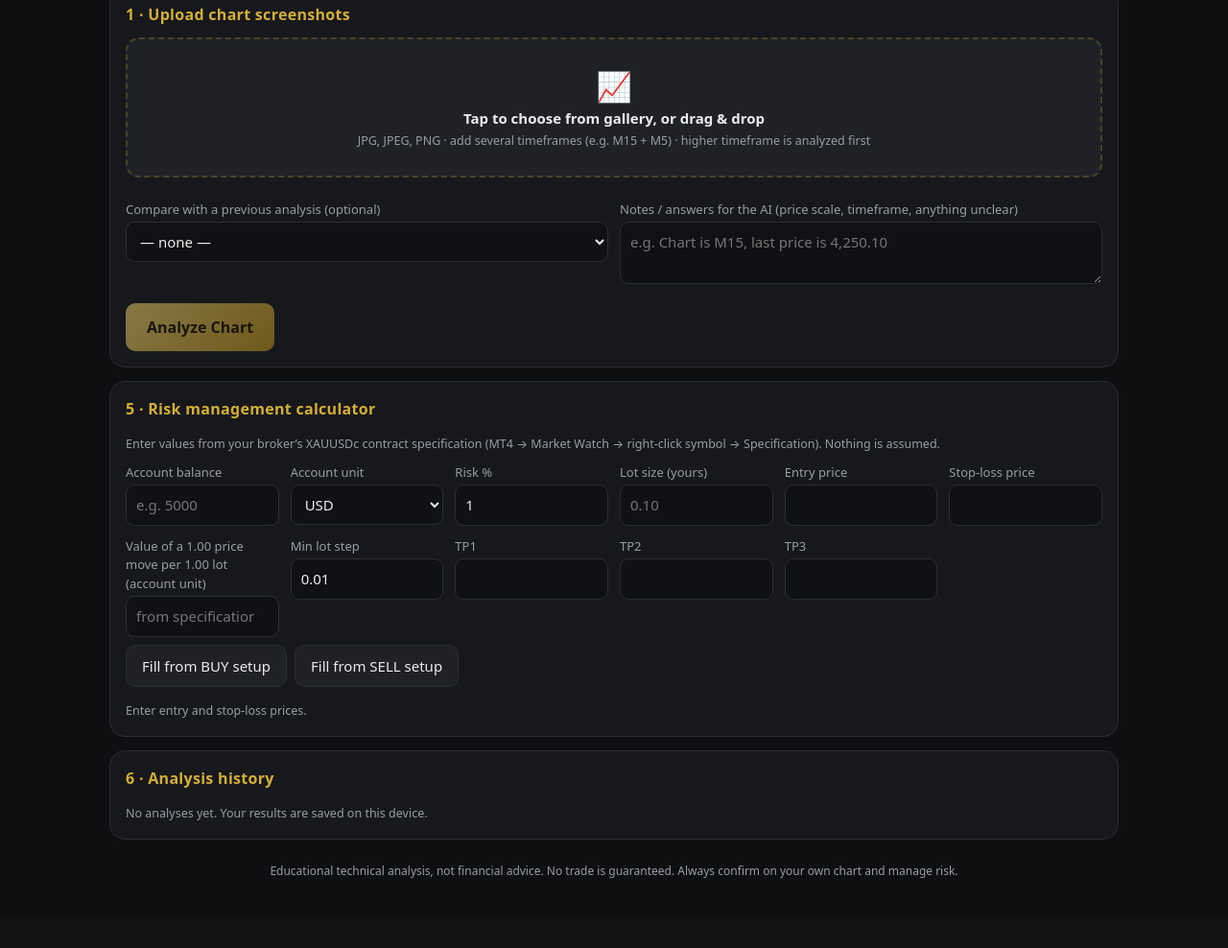
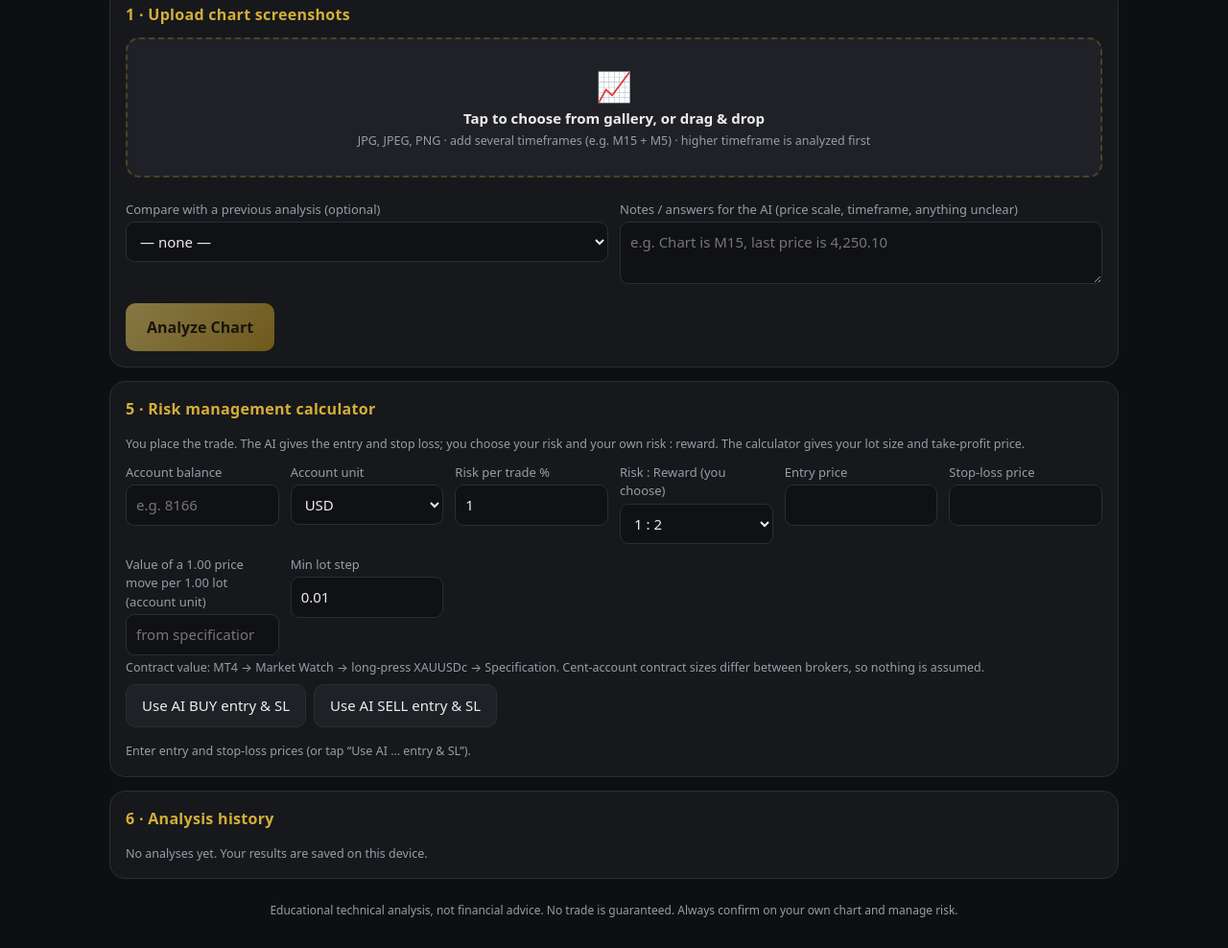
Before and after one commit to ibrahimthahuseen-sys/xauusdchart-analyzer, a plain HTML site: page index.html in a window 1280 px wide. Shown: the part 275-1263 px from the top of the page at 96% size. Before the commit the page ends 1230 px from the top, so only its background shows below. Drawn offline with Linux system fonts and the light colour scheme.

Commit message:
Risk calculator: user-selected risk:reward, auto lot size and TP
Co-Authored-By: Claude Sonnet 5.5 <noreply@anthropic.com>
Claude-Session: https://claude.ai/code/session_01NN3gJdexThdePLtd7rHF5W

```diff
--- a/index.html
+++ b/index.html
@@ -64,18 +64,19 @@ label{font-size:13px;color:var(--mut);display:block;margin-bottom:3px}
 <div id="result"></div>
 
 <section class="card"><h2>5 · Risk management calculator</h2>
-<small>Enter values from your broker’s XAUUSDc contract specification (MT4 → Market Watch → right-click symbol → Specification). Nothing is assumed.</small>
+<small>You place the trade. The AI gives the entry and stop loss; you choose your risk and your own risk : reward. The calculator gives your lot size and take-profit price.</small>
 <div class="grid g4" style="margin-top:10px">
-<div><label>Account balance</label><input id="c_bal" type="number" step="any" placeholder="e.g. 5000"></div>
+<div><label>Account balance</label><input id="c_bal" type="number" step="any" inputmode="decimal" placeholder="e.g. 8166"></div>
 <div><label>Account unit</label><select id="c_cur"><option>USD</option><option>USC (cents)</option></select></div>
-<div><label>Risk %</label><input id="c_risk" type="number" step="any" value="1"></div>
-<div><label>Lot size (yours)</label><input id="c_lot" type="number" step="any" placeholder="0.10"></div>
-<div><label>Entry price</label><input id="c_entry" type="number" step="any"></div>
-<div><label>Stop-loss price</label><input id="c_sl" type="number" step="any"></div>
-<div><label>Value of a 1.00 price move per 1.00 lot (account unit)</label><input id="c_val" type="number" step="any" placeholder="from specification"></div>
-<div><label>Min lot step</label><input id="c_step" type="number" step="any" value="0.01"></div>
-<div><label>TP1</label><input id="c_tp1" type="number" step="any"></div><div><label>TP2</label><input id="c_tp2" type="number" step="any"></div><div><label>TP3</label><input id="c_tp3" type="number" step="any"></div></div>
-<div class="row"><button id="useB">Fill from BUY setup</button><button id="useS">Fill from SELL setup</button></div>
+<div><label>Risk per trade %</label><input id="c_risk" type="number" step="any" inputmode="decimal" value="1"></div>
+<div><label>Risk : Reward (you choose)</label><select id="c_rr"><option value="1">1 : 1</option><option value="1.5">1 : 1.5</option><option value="2" selected>1 : 2</option><option value="3">1 : 3</option><option value="4">1 : 4</option><option value="5">1 : 5</option><option value="custom">Custom…</option></select></div>
+<div id="c_rrc_w" class="hide"><label>Custom reward (1 : ?)</label><input id="c_rrc" type="number" step="any" inputmode="decimal" placeholder="e.g. 2.5"></div>
+<div><label>Entry price</label><input id="c_entry" type="number" step="any" inputmode="decimal"></div>
+<div><label>Stop-loss price</label><input id="c_sl" type="number" step="any" inputmode="decimal"></div>
+<div><label>Value of a 1.00 price move per 1.00 lot (account unit)</label><input id="c_val" type="number" step="any" inputmode="decimal" placeholder="from specification"></div>
+<div><label>Min lot step</label><input id="c_step" type="number" step="any" inputmode="decimal" value="0.01"></div></div>
+<small>Contract value: MT4 → Market Watch → long-press XAUUSDc → Specification. Cent-account contract sizes differ between brokers, so nothing is assumed.</small>
+<div class="row"><button id="useB">Use AI BUY entry &amp; SL</button><button id="useS">Use AI SELL entry &amp; SL</button></div>
 <div id="calc" style="margin-top:12px"></div></section>
 
 <section class="card"><h2>6 · Analysis history</h2><div id="hist"></div>
@@ -236,26 +237,36 @@ async function buildAnno(d){
 }
 
 // ---------- calculator ----------
-function fillCalc(s){if(!s||!s.valid){$('calc').innerHTML='<span class="warn">No valid setup of that type in the latest analysis.</span>';return}
- $('c_entry').value=((s.entry_from+s.entry_to)/2).toFixed(2);$('c_sl').value=s.sl;['1','2','3'].forEach((n,i)=>$('c_tp'+n).value=s.tp?.[i]??'');calc()}
-$('useB').onclick=()=>fillCalc(last?.buy);$('useS').onclick=()=>fillCalc(last?.sell);
-const CI=['c_bal','c_cur','c_risk','c_lot','c_entry','c_sl','c_val','c_step','c_tp1','c_tp2','c_tp3'];
-try{const s=JSON.parse(localStorage.getItem('gcai_calc')||'{}');['c_bal','c_cur','c_risk','c_val','c_step'].forEach(k=>{if(s[k]!=null)$(k).value=s[k]})}catch(e){}
-CI.forEach(k=>$(k).addEventListener('input',()=>{try{const o={};['c_bal','c_cur','c_risk','c_val','c_step'].forEach(x=>o[x]=$(x).value);localStorage.setItem('gcai_calc',JSON.stringify(o))}catch(e){}calc()}));
-function calc(){const bal=num($('c_bal').value),rp=num($('c_risk').value),lot=num($('c_lot').value),e=num($('c_entry').value),sl=num($('c_sl').value),val=num($('c_val').value),st=num($('c_step').value)||.01;const u=$('c_cur').value.startsWith('USC')?'USC':'USD';
- if(e==null||sl==null||e===sl){$('calc').innerHTML='<small>Enter entry and stop-loss prices.</small>';return}
- if(val==null||val<=0){$('calc').innerHTML='<span class="warn">Enter the value of a 1.00 price move per 1 lot from your broker’s XAUUSDc specification to calculate money amounts.</span>';return}
- const dist=Math.abs(e-sl),dir=sl<e?1:-1,maxRisk=bal!=null&&rp!=null?bal*rp/100:null;
- const sug=maxRisk!=null?Math.floor(maxRisk/(dist*val)/st+1e-9)*st:null;
- const useLot=lot??sug;const risk=useLot!=null?dist*val*useLot:null;
- const tps=['1','2','3'].map(n=>num($('c_tp'+n).value)).map((t,i)=>{if(t==null)return null;const ok=(t-e)*dir>0;const d=Math.abs(t-e);return{i:i+1,t,ok,rr:d/dist,pl:useLot!=null?d*val*useLot:null}});
- $('calc').innerHTML=`<div class="grid g4"><div class="stat"><small>SL distance</small><b>${dist.toFixed(2)}</b></div>
+let aiTp=null;
+function fillCalc(s,n){if(!s||!s.valid){$('calc').innerHTML='<span class="warn">No valid '+n+' setup in the latest analysis.</span>';return}
+ $('c_entry').value=((s.entry_from+s.entry_to)/2).toFixed(2);$('c_sl').value=s.sl;aiTp=s.tp||null;calc()}
+$('useB').onclick=()=>fillCalc(last?.buy,'BUY');$('useS').onclick=()=>fillCalc(last?.sell,'SELL');
+const CI=['c_bal','c_cur','c_risk','c_rr','c_rrc','c_entry','c_sl','c_val','c_step'],KEEP=['c_bal','c_cur','c_risk','c_rr','c_rrc','c_val','c_step'];
+try{const s=JSON.parse(localStorage.getItem('gcai_calc2')||'{}');KEEP.forEach(k=>{if(s[k]!=null)$(k).value=s[k]})}catch(e){}
+CI.forEach(k=>$(k).addEventListener('input',()=>{try{const o={};KEEP.forEach(x=>o[x]=$(x).value);localStorage.setItem('gcai_calc2',JSON.stringify(o))}catch(e){}calc()}));
+function calc(){
+ $('c_rrc_w').classList.toggle('hide',$('c_rr').value!=='custom');
+ const bal=num($('c_bal').value),rp=num($('c_risk').value),e=num($('c_entry').value),sl=num($('c_sl').value),val=num($('c_val').value),st=num($('c_step').value)||.01;
+ const rr=$('c_rr').value==='custom'?num($('c_rrc').value):num($('c_rr').value);
+ const u=$('c_cur').value.startsWith('USC')?'USC':'USD';
+ if(e==null||sl==null||e===sl){$('calc').innerHTML='<small>Enter entry and stop-loss prices (or tap “Use AI … entry &amp; SL”).</small>';return}
+ const dist=Math.abs(e-sl),dir=sl<e?1:-1,dp=Math.max(2,(String(st).split('.')[1]||'').length);
+ const tpAt=r=>e+dir*dist*r;
+ const maxRisk=bal!=null&&rp!=null?bal*rp/100:null;
+ const ok=val!=null&&val>0;
+ const lot=ok&&maxRisk!=null?Math.floor(maxRisk/(dist*val)/st+1e-9)*st:null;
+ const risk=ok&&lot!=null?dist*val*lot:null;
+ const money=r=>risk!=null?(risk*r).toFixed(2)+' '+u:'—';
+ const rows=[1,2,3].map(r=>({r,t:tpAt(r)}));if(rr&&![1,2,3].includes(rr))rows.push({r:rr,t:tpAt(rr)});rows.sort((a,b)=>a.r-b.r);
+ $('calc').innerHTML=`<div class="grid g4">
  <div class="stat"><small>Direction</small><b class="${dir>0?'buy':'sell'}">${dir>0?'BUY':'SELL'}</b></div>
+ <div class="stat"><small>SL distance</small><b>${dist.toFixed(2)}</b></div>
  <div class="stat"><small>Max risk (${rp??'?'}%)</small><b>${maxRisk!=null?maxRisk.toFixed(2)+' '+u:'—'}</b></div>
- <div class="stat"><small>Suggested lot size</small><b class="warn">${sug!=null?sug.toFixed(Math.max(2,(String(st).split('.')[1]||'').length)):'—'}</b></div>
- <div class="stat"><small>Estimated risk @ ${lot!=null?'your':'suggested'} lot${useLot!=null?' ('+useLot+')':''}</small><b class="sell">${risk!=null?risk.toFixed(2)+' '+u:'—'}</b>${risk!=null&&bal?`<small>${(risk/bal*100).toFixed(2)}% of balance${rp!=null&&risk>maxRisk*1.001?' · <span class="sell">above your limit</span>':''}</small>`:''}</div></div>
- ${sug===0?'<p class="warn">Even the minimum lot step exceeds your risk %. Widen your balance/risk or skip this trade.</p>':''}
- <div class="tw"><table style="margin-top:10px"><tr><th>Target</th><th>Price</th><th>R : R</th><th>Potential profit</th></tr>${tps.filter(Boolean).map(t=>`<tr><td>TP${t.i}</td><td>${t.t.toFixed(2)}</td><td>${t.ok?'1 : '+t.rr.toFixed(2):'<span class="sell">wrong side of entry</span>'}</td><td class="buy">${t.ok&&t.pl!=null?t.pl.toFixed(2)+' '+u:'—'}</td></tr>`).join('')||'<tr><td colspan="4" class="mut">Add take-profit prices to see potential profit.</td></tr>'}</table></div>`}
+ <div class="stat"><small>Lot size for that risk</small><b class="warn">${lot!=null?lot.toFixed(dp):'—'}</b>${lot===0?'<small class="sell">Even the minimum lot is too big for this risk. Skip it or widen the risk %.</small>':''}${!ok?'<small>Enter the contract value below to get lots.</small>':''}</div>
+ ${rr?`<div class="stat" style="border:1px solid var(--gold)"><small>Your TP at 1 : ${rr}</small><b class="buy">${tpAt(rr).toFixed(2)}</b>${risk!=null?`<small>Profit ${money(rr)} · Risk ${risk.toFixed(2)} ${u}</small>`:''}</div>`:'<div class="stat"><small>Custom reward</small><b>Enter a value</b></div>'}</div>
+ <div class="tw"><table style="margin-top:10px;min-width:320px"><tr><th>R : R</th><th>TP price</th><th>Profit if hit</th></tr>${rows.map(x=>`<tr${x.r===rr?' style="background:#24211a"':''}><td><b>1 : ${x.r}</b></td><td>${x.t.toFixed(2)}</td><td class="buy">${money(x.r)}</td></tr>`).join('')}</table></div>
+ ${aiTp&&aiTp.some(t=>t!=null)?`<p class="mut" style="margin:10px 0 0">AI chart targets for reference: ${aiTp.filter(t=>t!=null).map((t,i)=>'TP'+(i+1)+' '+f(t)+' (1 : '+(Math.abs(t-e)/dist).toFixed(2)+')').join(' · ')}</p>`:''}
+ ${rr&&aiTp&&aiTp.some(t=>t!=null)&&(aiTp[0]!=null&&Math.abs(aiTp[0]-e)<dist*rr*0.999&&!aiTp.some(t=>t!=null&&Math.abs(t-e)>=dist*rr*0.999))?`<p class="warn" style="margin:6px 0 0">Your chosen 1 : ${rr} target is farther than the AI’s nearest chart targets, so price may meet resistance/support before it.</p>`:''}`}
 calc();
 
 // ---------- history ----------
```
